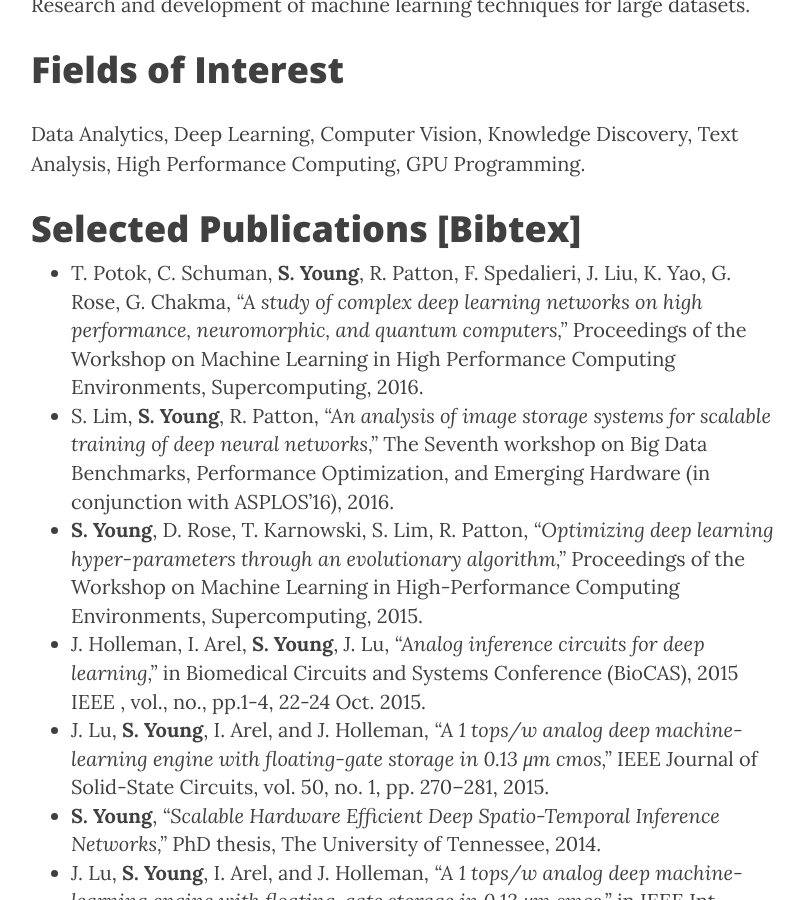
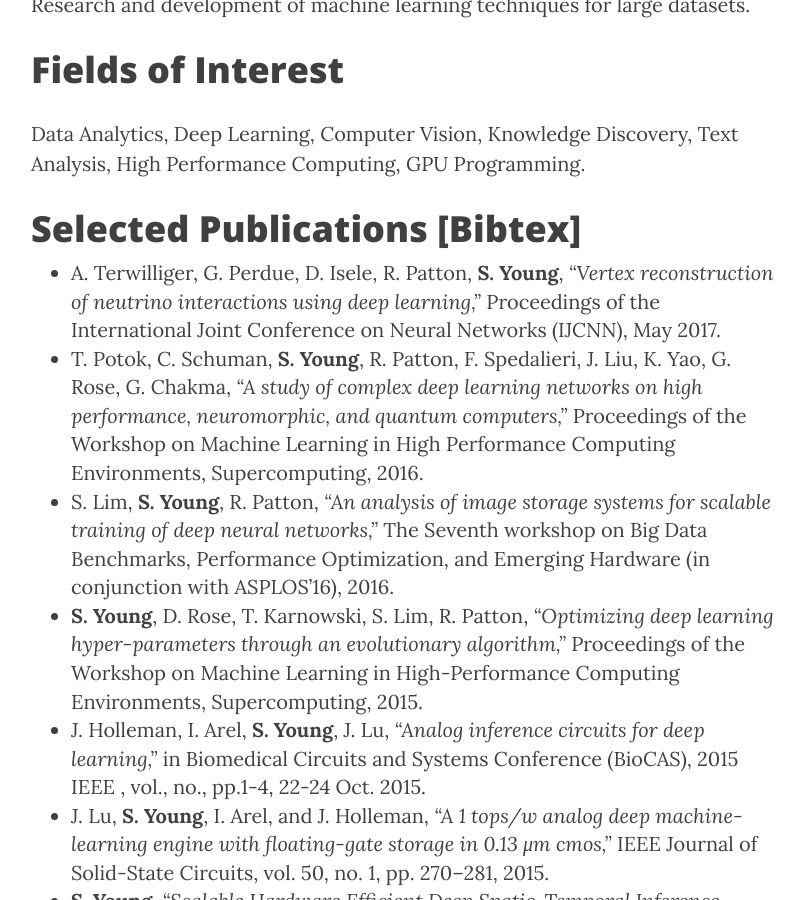
Before and after one commit to stevenryoung/stevenryoung.github.io, a Jekyll site: the page built from cv.md, in a window 1280 px wide and 900 px high, scrolled down 606 px. Shown: the whole window, without its empty margins (234-1038 px from the left). Built offline with Jekyll 4.4.1, drawn with Linux system fonts in a browser that asks for light colours; nearby versions of some CDN libraries.

Commit message:
Update cv.md

```diff
--- a/cv.md
+++ b/cv.md
@@ -13,6 +13,7 @@ Data Analytics, Deep Learning, Computer Vision, Knowledge Discovery, Text Analys
 High Performance Computing, GPU Programming.
 
 # Selected Publications <a size="8" color="#0000EE" href="/content/citations.bib">[Bibtex]</a>
+* A. Terwilliger, G. Perdue, D. Isele, R. Patton, **S. Young**, *"Vertex reconstruction of neutrino interactions using deep learning,"* Proceedings of the International Joint Conference on Neural Networks (IJCNN), May 2017.
 * T. Potok, C. Schuman, **S. Young**, R. Patton, F. Spedalieri, J. Liu, K. Yao, G. Rose, G. Chakma, *"A study of complex deep learning networks on high performance, neuromorphic, and quantum computers,"* Proceedings of the Workshop on Machine Learning in High Performance Computing Environments, Supercomputing, 2016.
 * S. Lim, **S. Young**, R. Patton, *"An analysis of image storage systems for scalable training of deep neural networks,"* The Seventh workshop on Big Data Benchmarks, Performance Optimization, and Emerging Hardware (in conjunction with ASPLOS'16), 2016.
 * **S. Young**, D. Rose, T. Karnowski, S. Lim, R. Patton, *"Optimizing deep learning hyper-parameters through an evolutionary algorithm,"* Proceedings of the Workshop on Machine Learning in High-Performance Computing Environments, Supercomputing, 2015.
```
